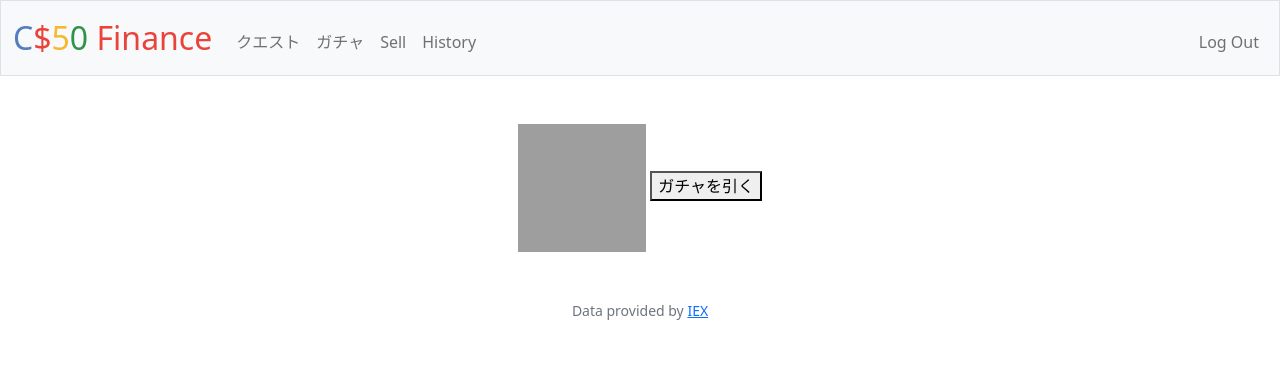
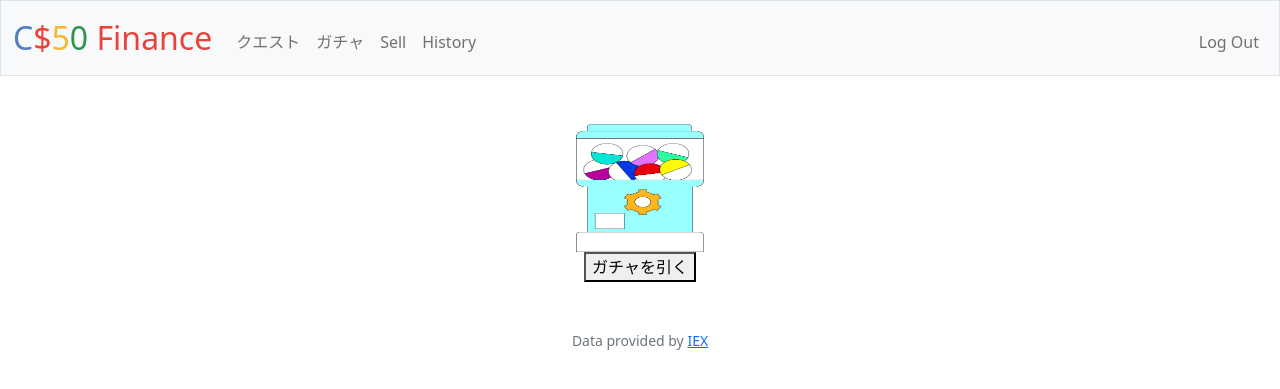
Before and after one commit to 20fi111/sanpo_quest, a Flask app: page /gacha in a window 1280 px wide. Shown: the top 389 px of the page. Run offline with Flask 2, Linux system fonts and the light colour scheme; a user stored in the database is signed in; grey boxes are pictures that could not be loaded.

Commit message:
Tue, Mar 7, 2023, 2:32 AM +09:00

```diff
--- a/src/templates/gacha.html
+++ b/src/templates/gacha.html
@@ -13,8 +13,11 @@
         justify-content: center;
     }
 </style>
-
-    <img src="/static/img/gacha.png" width="128" height="128">
+    <div>
+    <img src="../static/images/gacha.png" width="128" height="128">
+    </div>
+    <div>
     <button onclick="location.href='/run_gacha'">ガチャを引く</button>
+    </div>
 
 {% endblock %}
```
Also changed, not shown: 1 other file.
